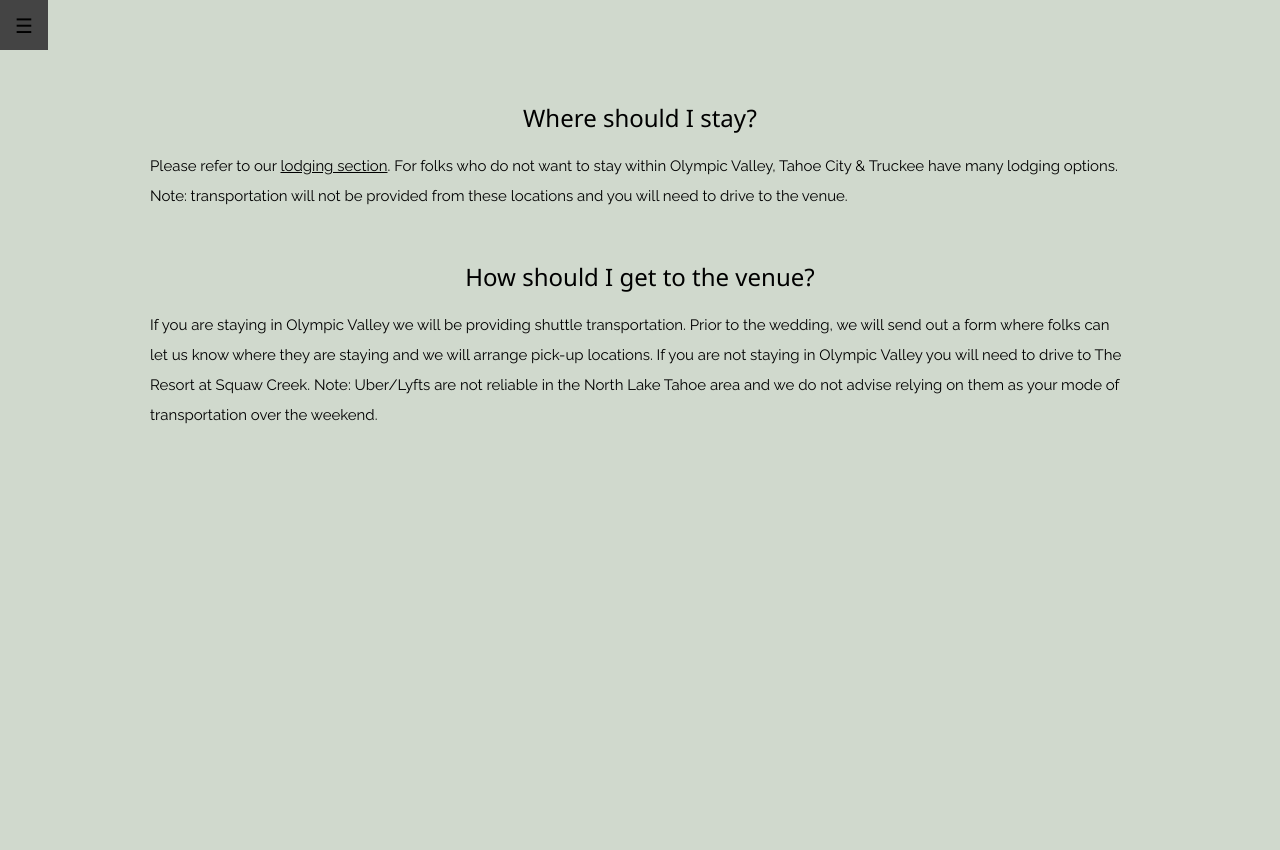
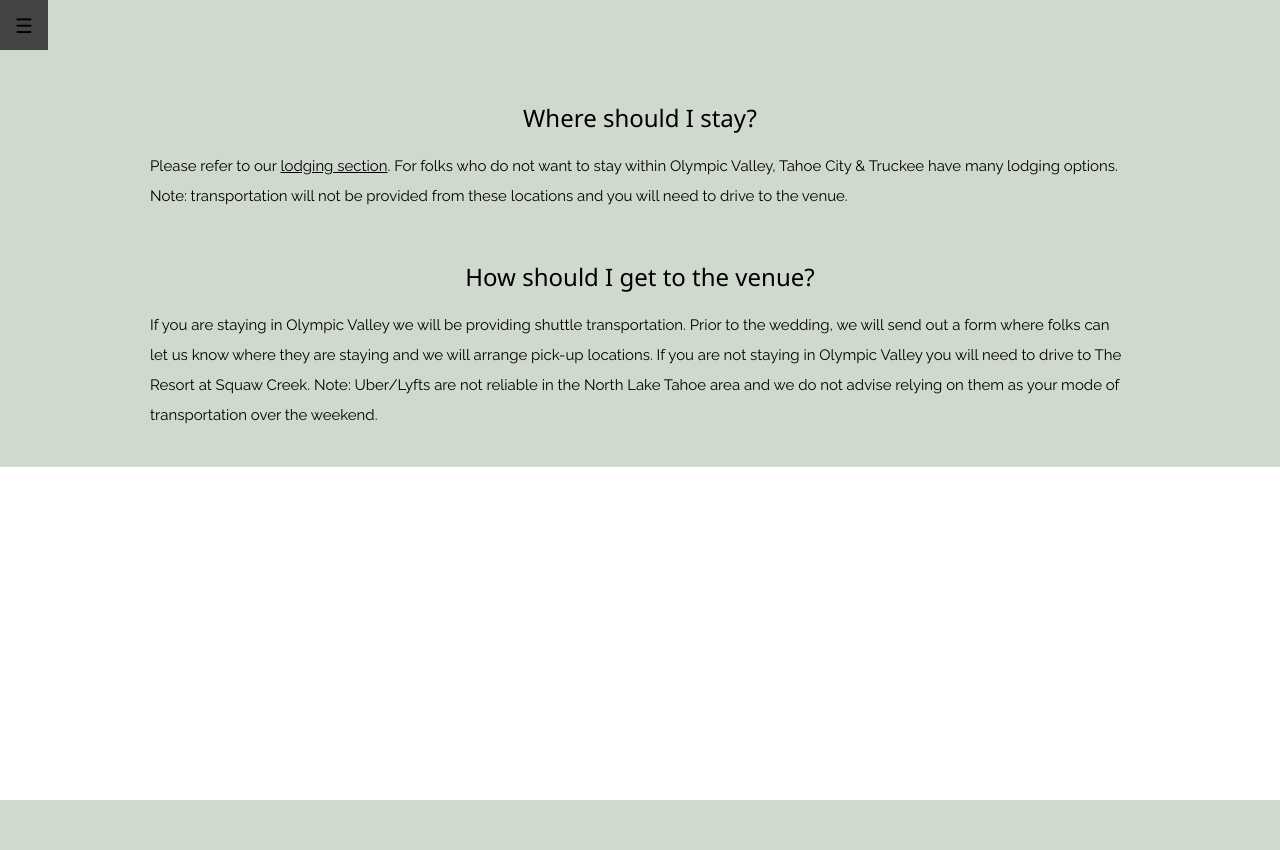
Before and after one commit to guyman575/guyandleah, a Flask app: page /faq in a window 1280 px wide. After the commit the page ends 800 px from the top, so only its background shows below. Run offline with Flask 2, Linux system fonts and the light colour scheme.

Commit message:
adding back flexbox i like it

```diff
--- a/templates/faq.html
+++ b/templates/faq.html
@@ -10,7 +10,7 @@
 </head>
 <body>
 
-
+<div class="box">
   <div class="bg-smoky-green">{% include 'newnav.html' %}</div>
   <div class="w3-container bg-smoky-green first-section faq-main" id="us">
       <div class="w3-content">
@@ -20,5 +20,6 @@
         <p class="left-text">If you are staying in Olympic Valley we will be providing shuttle transportation. Prior to the wedding, we will send out a form where folks can let us know where they are staying and we will arrange pick-up locations. If you are not staying in Olympic Valley you will need to drive to The Resort at Squaw Creek. Note: Uber/Lyfts are not reliable in the North Lake Tahoe area and we do not advise relying on them as your mode of transportation over the weekend.</p></br>
       </div>
   </div>
+</div>
 </body>
 </html>
```
Lines whose indentation alone changed are shown as unchanged.
